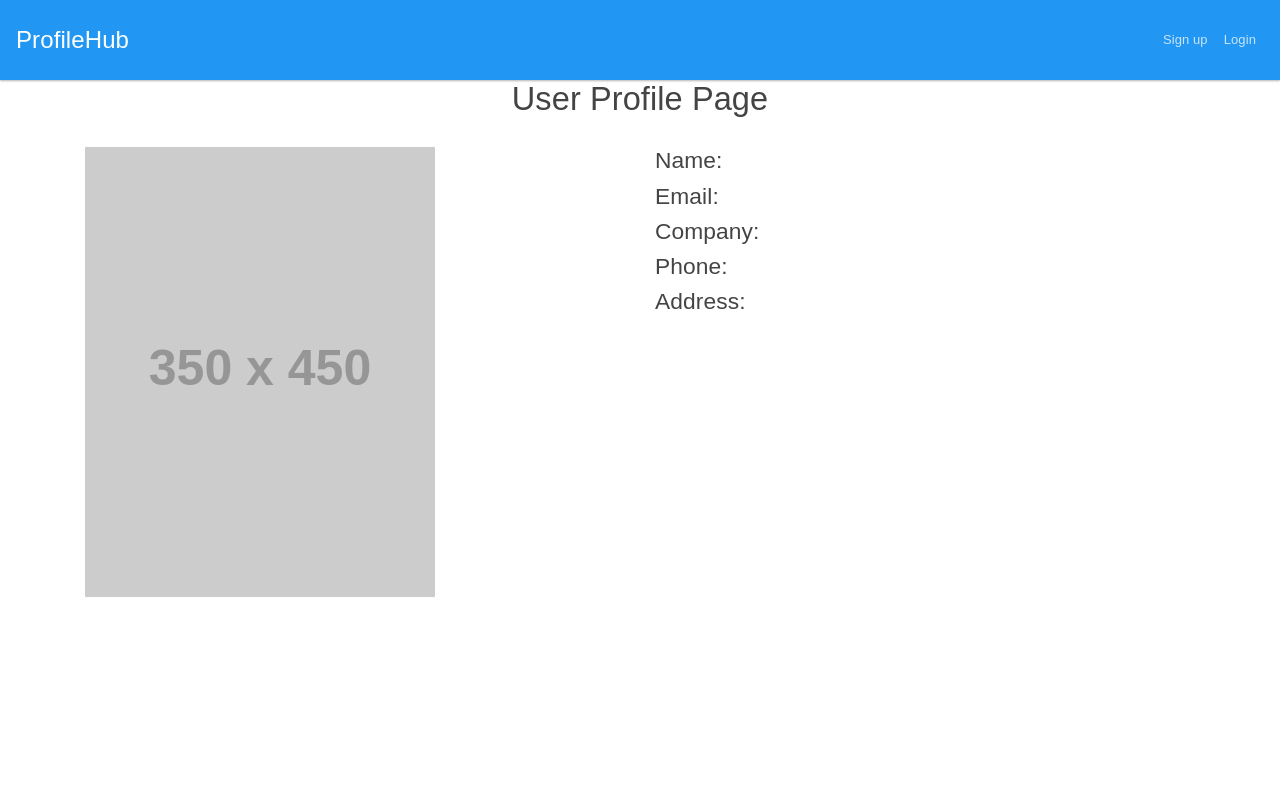
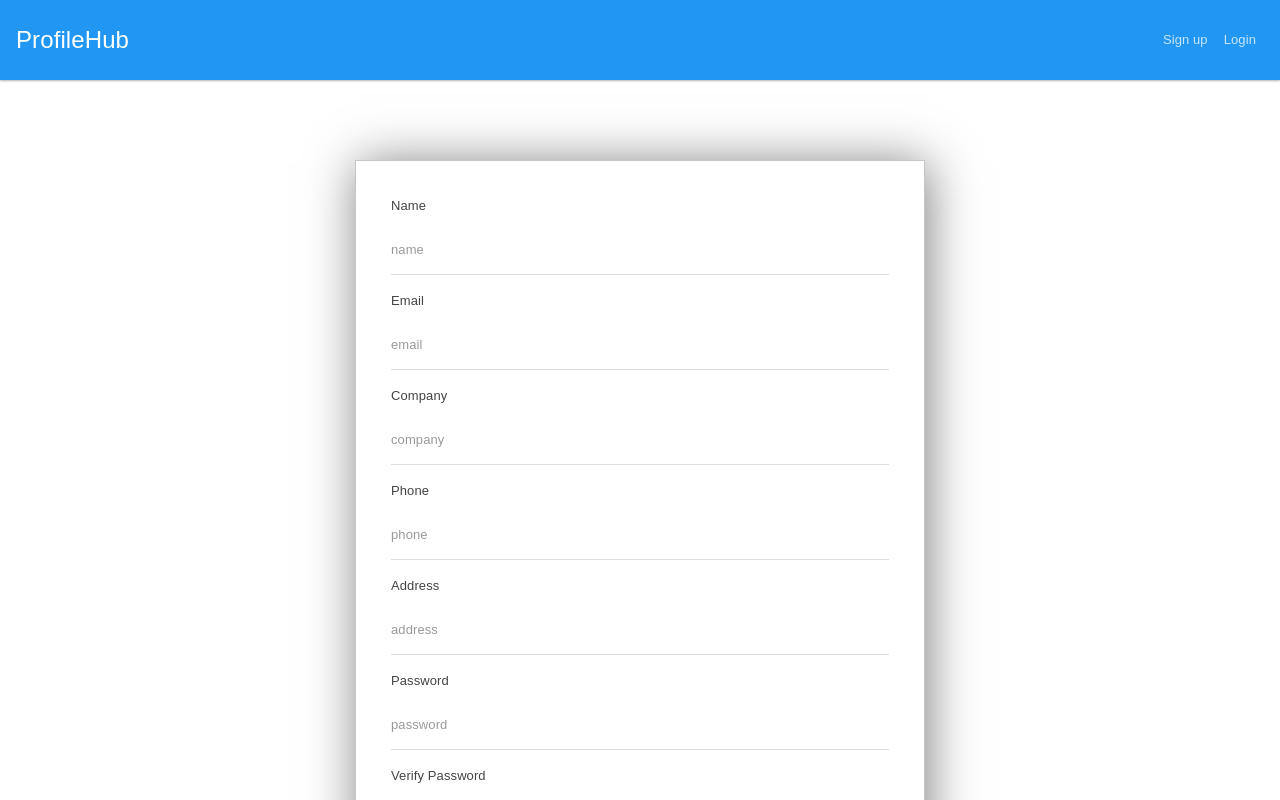
Before and after one commit to tbortb/react-router-checkpoint, a React (Create React App) app: page /login in a window 1280 px wide. Shown: the top 800 px of the page. Built offline with nearby package versions, Linux system fonts and the light colour scheme.

Commit message:
removed redux form

```diff
--- a/src/App.js
+++ b/src/App.js
@@ -1,7 +1,7 @@
 import React from 'react'
 // import Login from './components/Login'
-// import Signup from './components/Signup'
-import UserProfile from './components/UserProfile'
+import Signup from './components/Signup'
+// import UserProfile from './components/UserProfile'
 import TopNav from './components/TopNav'
 import './App.css'
 
@@ -9,7 +9,7 @@ export const App = () => {
   return (
     <div>
       <TopNav />
-      <UserProfile/>
+      <Signup/>
     </div>
   )
 }
--- a/src/components/Signup.js
+++ b/src/components/Signup.js
@@ -7,9 +7,9 @@ import {
   Container,
   Row,
   Col,
-  Alert
+  Alert,
+  Input
 } from 'reactstrap'
-import { Field, reduxForm } from 'redux-form'
 import { connect } from 'react-redux'
 import { bindActionCreators } from 'redux'
 import { userSignup } from '../actions/auth.actions'
@@ -17,17 +17,27 @@ import { userSignup } from '../actions/auth.actions'
 export class Signup extends Component {
   state = {
     isValid: true,
-    passwordClasses: 'form-control'
+    passwordClasses: 'form-control',
+    name: '',
+    email: '',
+    company: '',
+    phone: '',
+    address: '',
+    password: '',
+    verify_password: ''
   }
-  userSignup = user => {
-    console.log('user', user)
-    if (user.password !== user.verify_password) {
+  userSignup = e => {
+    e.preventDefault()
+    let { name, email, company, phone, password, verify_password, address } = this.state
+    if (!password || password !== verify_password || !verify_password) {
       this.setState({
         passwordClasses: this.state.passwordClasses + ' is-invalid',
         isValid: false
       })
     } else {
-      this.props.userSignup(user, this.props.history)
+      let newUser = {name, email, company, phone, password, address}
+      console.log('newUser', newUser)
+      this.props.userSignup(newUser, this.props.history)
     }
   }
 
@@ -43,49 +53,100 @@ export class Signup extends Component {
               boxShadow: '3px 3px 47px 0px rgba(0,0,0,0.5)'
             }}
           >
-            <Form onSubmit={this.props.handleSubmit(this.userSignup)}>
+            <Form onSubmit={this.userSignup}>
               <FormGroup>
                 <Label for="name">Name</Label>
-                <Field
+                <Input
+                  type="text"
                   name="name"
-                  component="input"
-                  className="form-control"
-                  type="text"
-                  id="name"
+                  id="name-field"
+                  placeholder="name"
+                  value={this.state.name}
+                  onChange={e =>
+                    this.setState({ name: e.target.value })
+                  }
                 />
               </FormGroup>
               <FormGroup>
                 <Label for="email">Email</Label>
-                <Field
+                <Input
+                  type="email"
                   name="email"
-                  component="input"
-                  className="form-control"
-                  type="email"
-                  id="email"
+                  id="email-field"
+                  placeholder="email"
+                  value={this.state.email}
+                  onChange={e =>
+                    this.setState({ email: e.target.value })
+                  }
+                />
+              </FormGroup>
+               <FormGroup>
+                <Label for="company">Company</Label>
+                <Input
+                  type="text"
+                  name="company"
+                  id="company-field"
+                  placeholder="company"
+                  value={this.state.company}
+                  onChange={e =>
+                    this.setState({ company: e.target.value })
+                  }
+                />
+              </FormGroup>
+              <FormGroup>
+                <Label for="name">Phone</Label>
+                <Input
+                  type="text"
+                  name="phone"
+                  id="phone-field"
+                  placeholder="phone"
+                  value={this.state.phone}
+                  onChange={e =>
+                    this.setState({ phone: e.target.value })
+                  }
+                />
+              </FormGroup>
+              <FormGroup>
+                <Label for="address">Address</Label>
+                <Input
+                  type="text"
+                  name="address"
+                  id="address-field"
+                  placeholder="address"
+                  value={this.state.address}
+                  onChange={e =>
+                    this.setState({ address: e.target.value })
+                  }
                 />
               </FormGroup>
               <FormGroup>
                 <Label for="password">Password</Label>
-                <Field
+                <Input
+                  type="password"
                   name="password"
-                  component="input"
-                  className={this.state.passwordClasses}
-                  type="password"
-                  id="password"
-                  valid={this.state.isValid}
+                  id="password-field"
+                  placeholder="password"
+                  value={this.state.password}
+                  onChange={e =>
+                    this.setState({ password: e.target.value })
+                  }
                 />
               </FormGroup>
               <FormGroup>
                 <Label for="verify_password">Verify Password</Label>
-                <Field
-                  name="verify_password"
-                  component="input"
-                  className={this.state.passwordClasses}
+                <Input
                   type="password"
+                  name="password"
                   id="verify_password"
-                  valid={this.state.isValid}
+                  placeholder="password"
+                  value={this.state.verify_password}
+                  onChange={e =>
+                    this.setState({ verify_password: e.target.value })
+                  }
                 />
-                { !this.state.isValid ? <Alert color="danger">Passwords do not match</Alert> : null}
+                {!this.state.isValid ? (
+                  <Alert color="danger">Passwords do not match</Alert>
+                ) : null}
               </FormGroup>
               <Button color="primary" type="submit">
                 Submit
@@ -98,11 +159,6 @@ export class Signup extends Component {
   }
 }
 
-Signup = reduxForm({
-  // a unique name for the form
-  form: 'signup-form'
-})(Signup)
-
 function mapDispatchToProps(dispatch) {
   return {
     userSignup: bindActionCreators(userSignup, dispatch)
```
Also changed, not shown: src/components/Login.js (+21 -20 lines).
